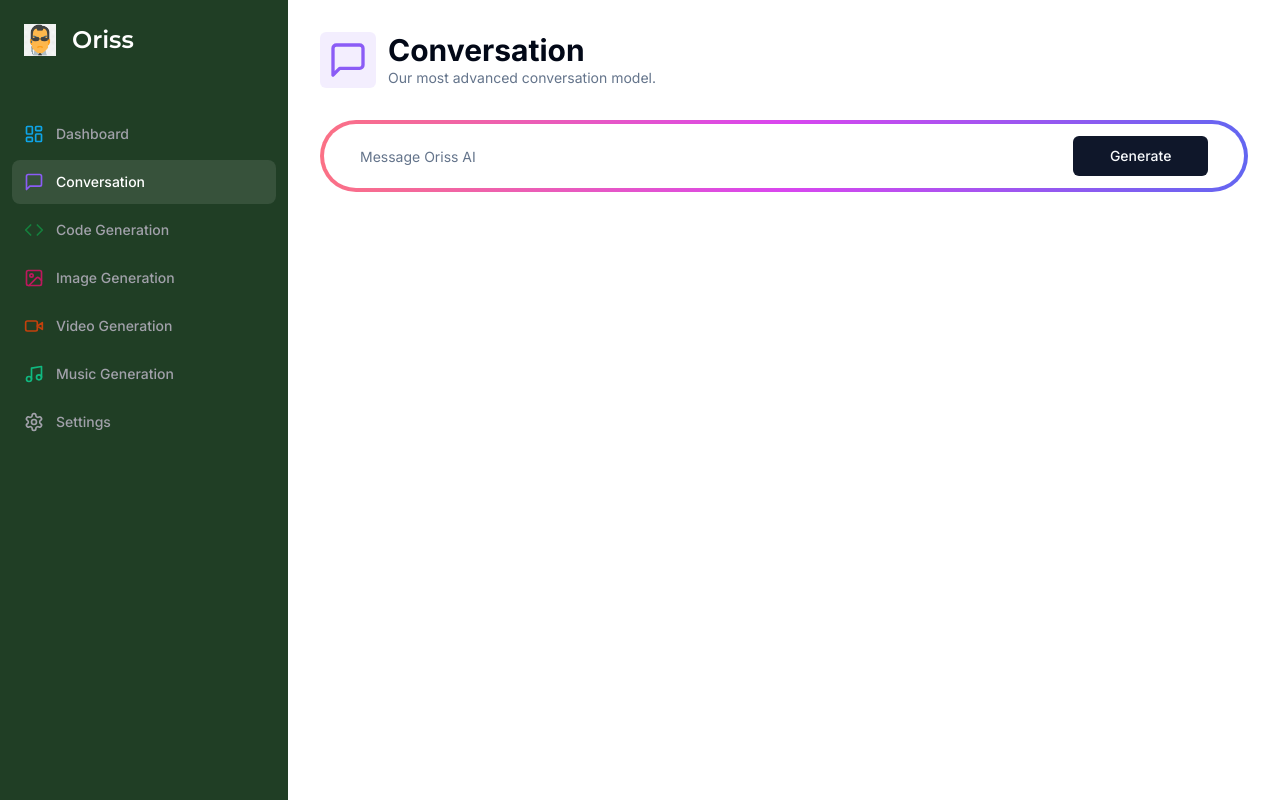
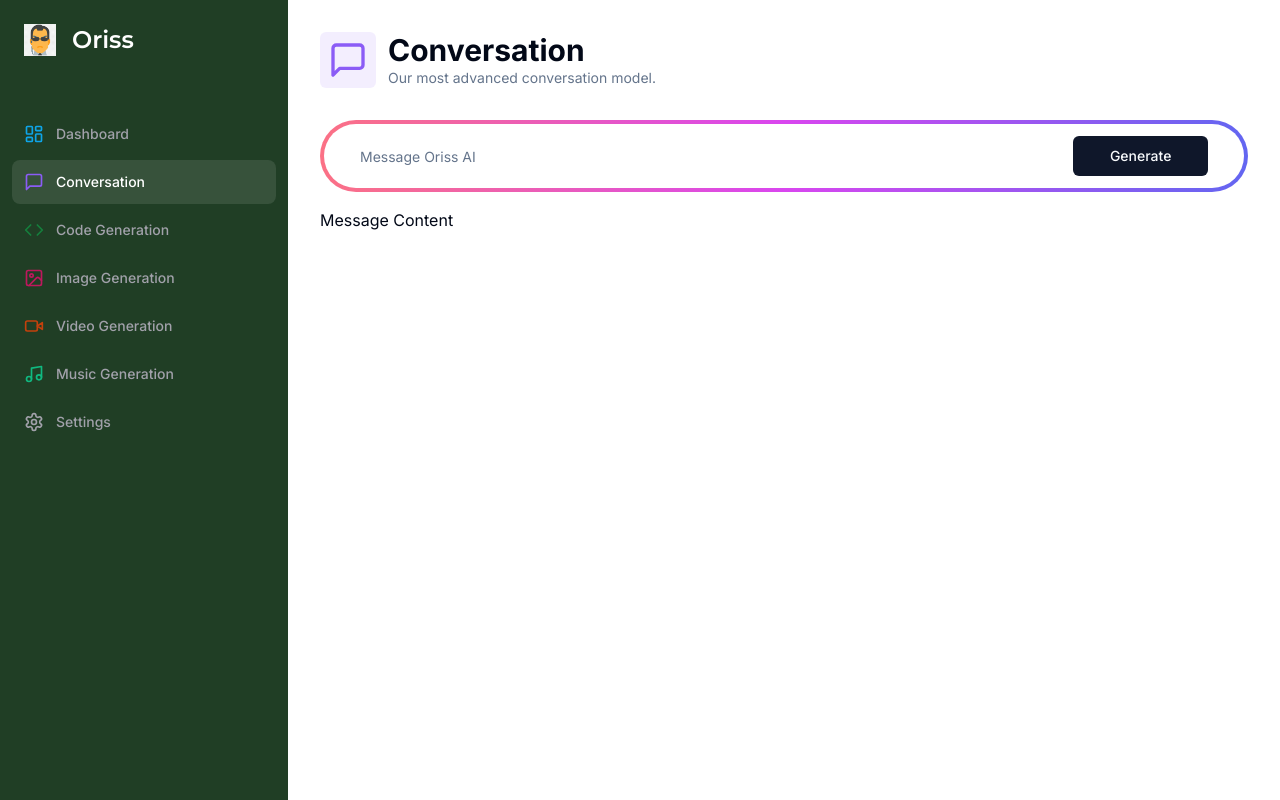
Before and after one commit to edem-cyber/Oriss-sass, a Next.js app: page /conversation in a window 1280 px wide. Built offline with nearby package versions, Linux system fonts and the light colour scheme.

Commit message:
output design

```diff
--- a/app/(dashboard)/(routes)/conversation/page.tsx
+++ b/app/(dashboard)/(routes)/conversation/page.tsx
@@ -111,30 +111,8 @@ const ConversationPage = () => {
                 </div>
 
                 <div className="space-y-4 mt-4">
-                    {isLoading && (
-                        <div className="p-8 rounded-lg w-full flex items-center justify-center bg-muted">
-                            {/* <Loader /> */}
-                        </div>
-                    )}
-                    {/* {messages.length === 0 && !isLoading && (
-            <Empty label="No Conversation Started." />
-          )} */}
-                    <div className="flex flex-col-reverse gap-y-4">
-                        {/* {messages.map((message) => (
-              <div
-                key={message.content}
-                className={cn(
-                  "p-8 w-full flex items-start gap-x-8 rounded-lg",
-                  message.role === "user"
-                    ? "bg-white border border-black/10"
-                    : "bg-muted"
-                )}
-              >
-                {message.role === "user" ? <UserAvatar /> : <BotAvatar />}
-                <p className="text-sm">{message.content}</p>
-              </div>
-            ))} */}
-                    </div>
+                    Message Content
+
                 </div>
             </div>
         </div>
```
